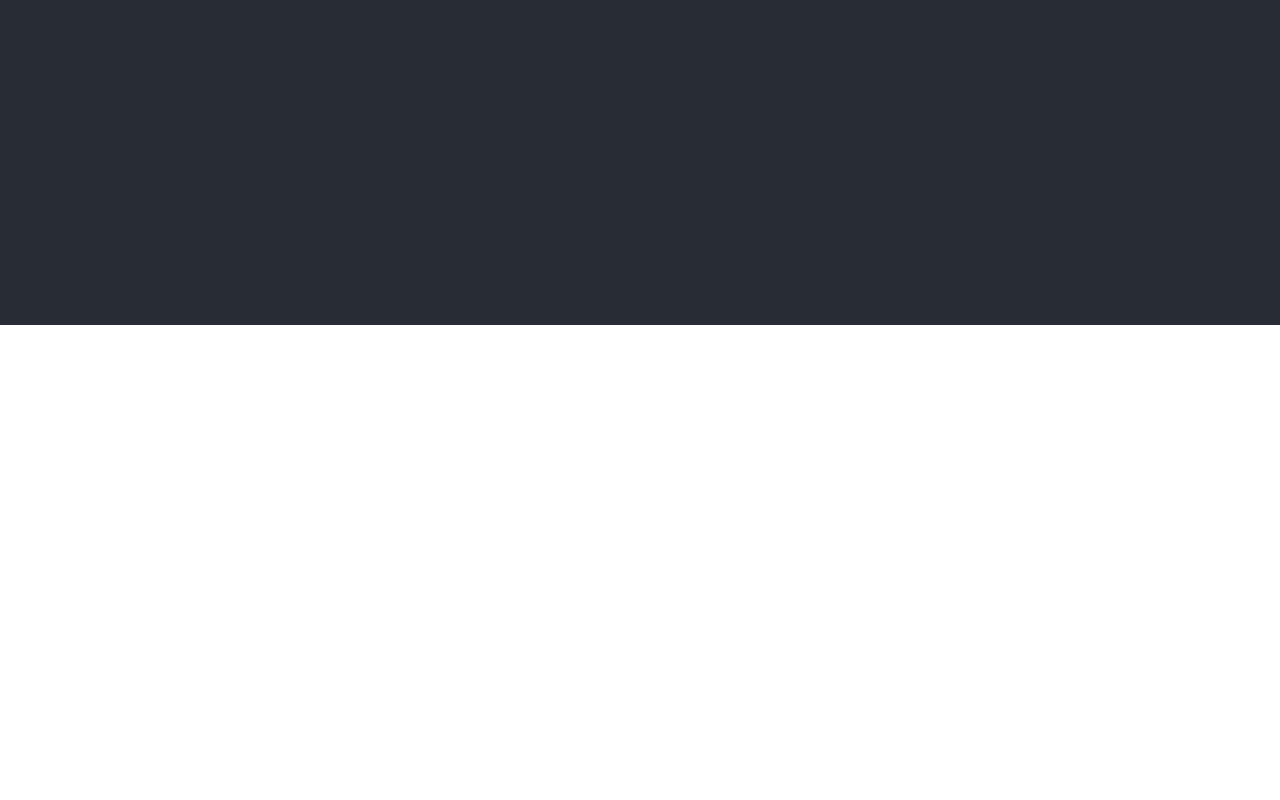
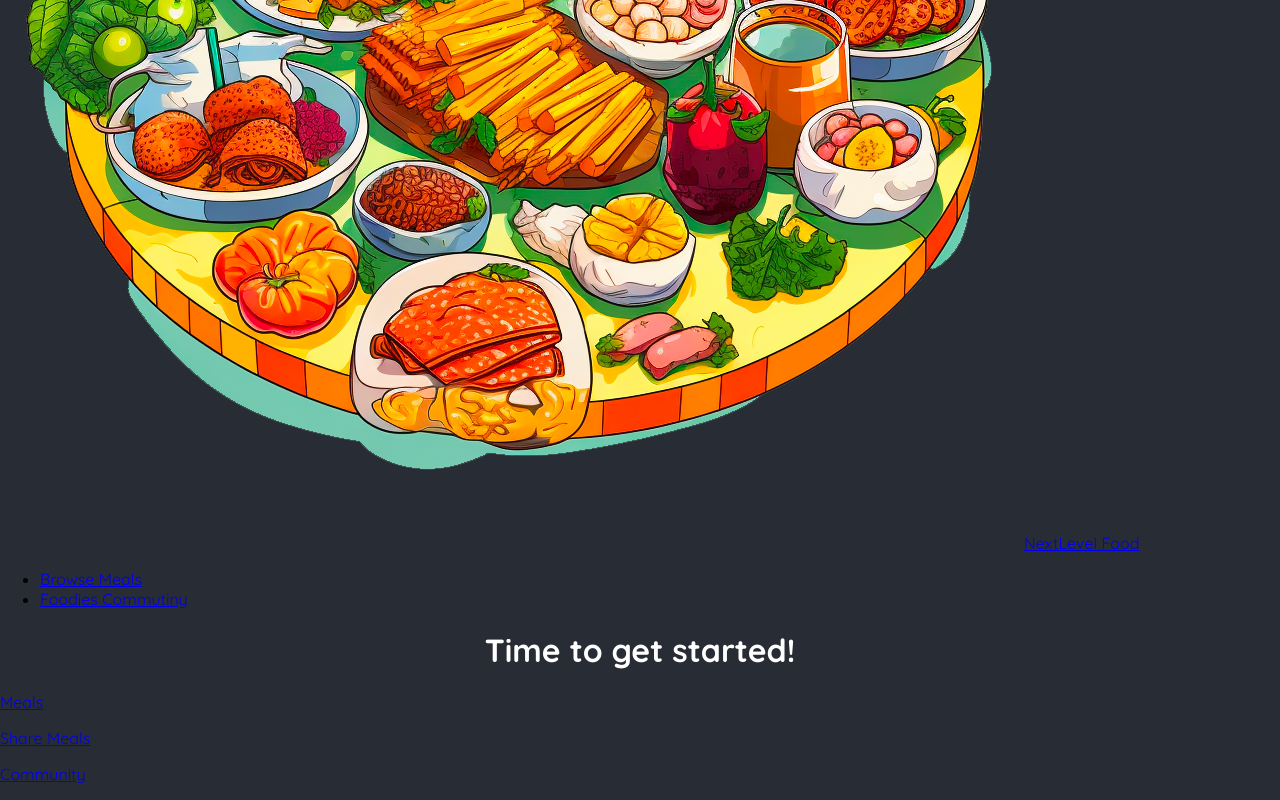
Before and after one commit to Olegborodko/react-udemy-chapter-25-project, a Next.js app: page / in a window 1280 px wide. Shown: the part 475-1275 px from the top of the page. Before the commit the page ends 800 px from the top, so only its background shows below. Built offline with nearby package versions, Linux system fonts and the light colour scheme.

Commit message:
add header, pages

```diff
--- /dev/null
+++ b/app/community/page.js
@@ -0,0 +1,3 @@
+export default function CommunityPage() {
+  return <h1>Community</h1>
+}
--- a/app/layout.js
+++ b/app/layout.js
@@ -1,3 +1,4 @@
+import MainHeader from '@/components/main-header';
 import './globals.css';
 
 export const metadata = {
@@ -30,6 +31,7 @@
           </svg>
         </div>
 
+        <MainHeader />
         {children}
       </body>
     </html>
--- /dev/null
+++ b/app/meals/[mealSlug]/page.js
@@ -0,0 +1,5 @@
+export default function MealDetailsPage() {
+  return (
+    <h1>Meal Details</h1>
+  );
+}
--- /dev/null
+++ b/app/meals/page.js
@@ -0,0 +1,3 @@
+export default function MealsPage() {
+  return <h1>Meals Page</h1>
+}
--- /dev/null
+++ b/app/meals/share/page.js
@@ -0,0 +1,3 @@
+export default function ShareMealPage() {
+  return <h1>Share Meal</h1>
+}
--- a/app/page.js
+++ b/app/page.js
@@ -1,9 +1,14 @@
+import Link from "next/link";
+
 export default function Home() {
   return (
     <main>
       <h1 style={{ color: 'white', textAlign: 'center' }}>
         Time to get started!
       </h1>
+      <p><Link href="/meals">Meals</Link></p>
+      <p><Link href="/meals/share">Share Meals</Link></p>
+      <p><Link href="/community">Community</Link></p>
     </main>
   );
 }
--- /dev/null
+++ b/components/main-header.js
@@ -0,0 +1,22 @@
+import Link from "next/link";
+import logoImg from "@/assets/logo.png";
+
+export default function MainHeader() {
+  return <header>
+    <Link href="/">
+      <img src={logoImg.src} alt="A plate with food on it" />
+      NextLevel Food
+    </Link>
+
+    <nav>
+      <ul>
+        <li>
+          <Link href="/meals">Browse Meals</Link>
+        </li>
+        <li>
+          <Link href="/community">Foodies Commutiny</Link>
+        </li>
+      </ul>
+    </nav>
+  </header>
+}
```
Also changed, not shown: 2 other files (tests, documents, lock files or other folders).
